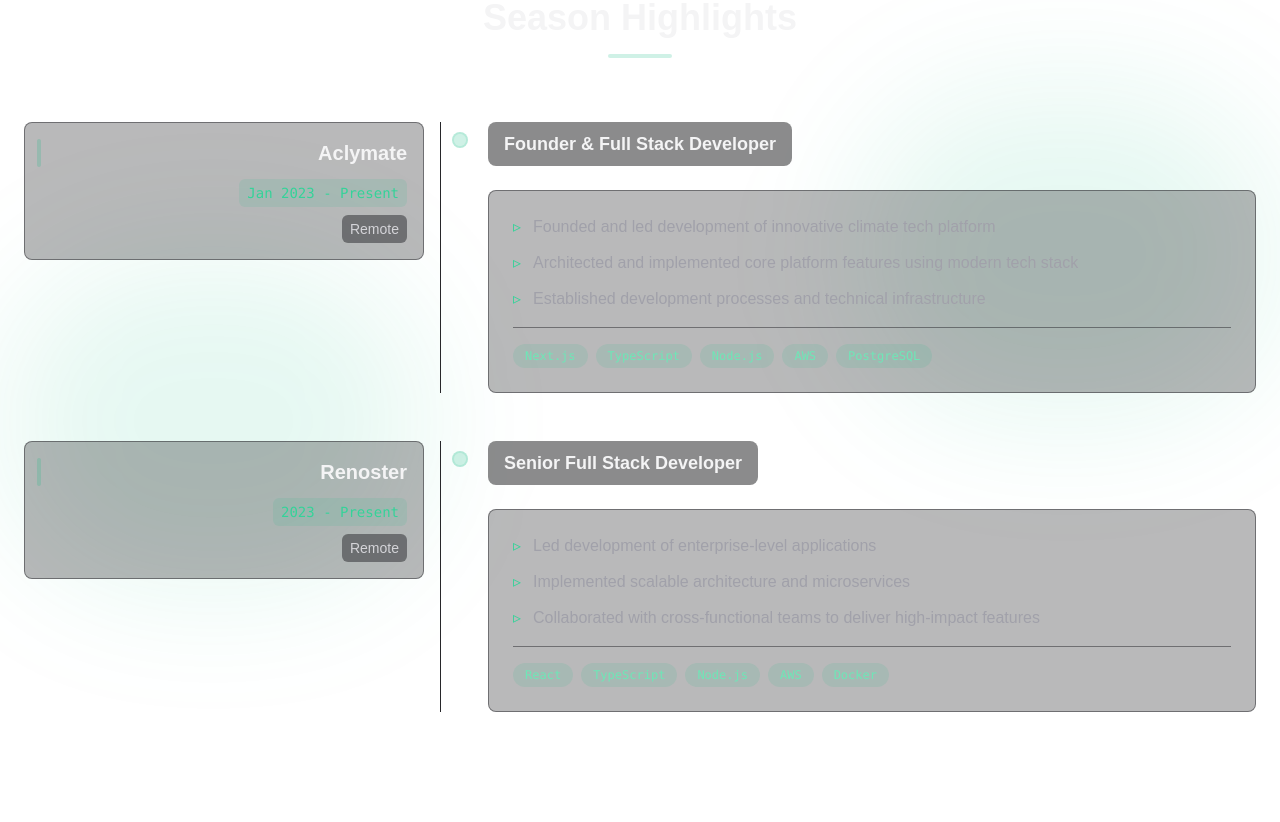
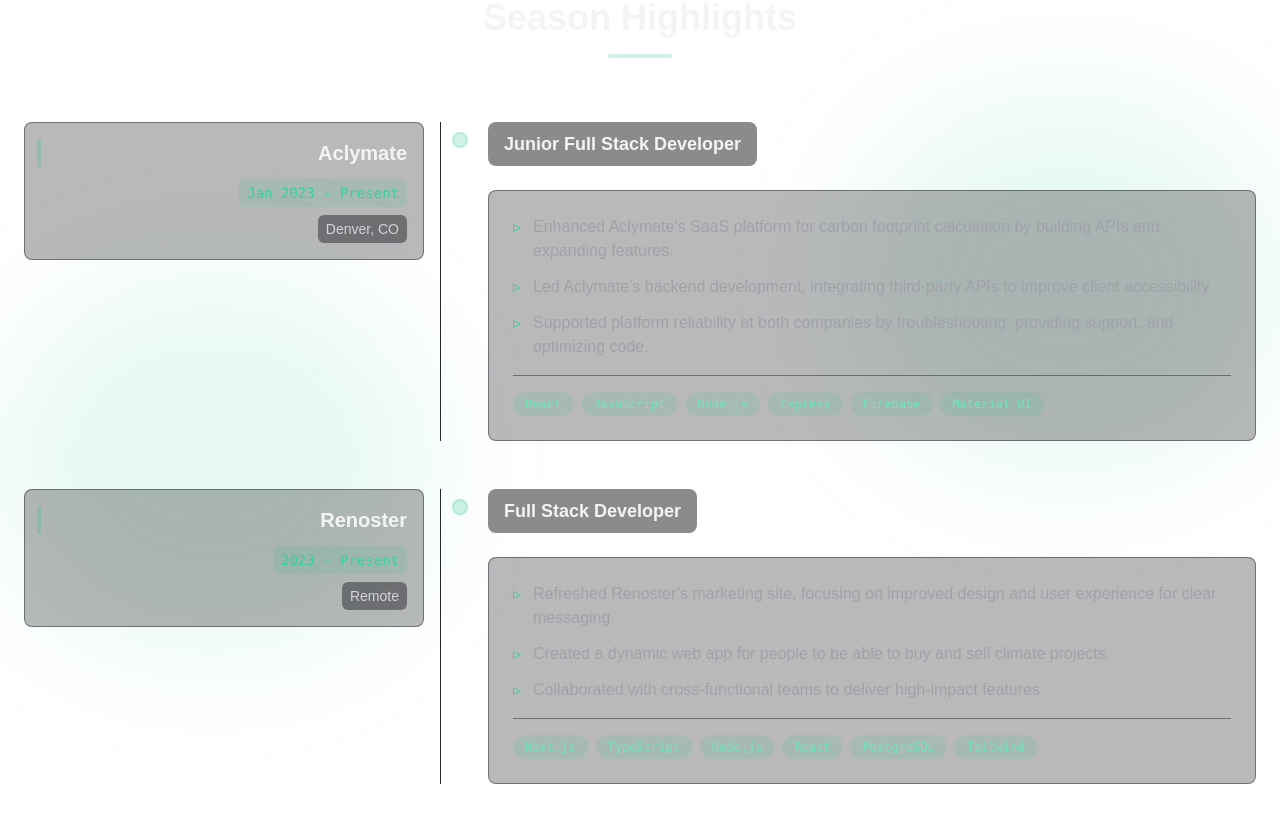
Before and after one commit to farukkandemir/portfolio-website, a Next.js app: page / in a window 1280 px wide. Shown: the part 1720-2542 px from the top of the page. Built offline with nearby package versions, Linux system fonts and the light colour scheme.

Commit message:
done experience.

```diff
--- a/components/sections/Experience.tsx
+++ b/components/sections/Experience.tsx
@@ -11,28 +11,42 @@
 
 const experiences: ExperienceType[] = [
   {
-    role: "Founder & Full Stack Developer",
+    role: "Junior Full Stack Developer",
     company: "Aclymate",
     duration: "Jan 2023 - Present",
-    location: "Remote",
+    location: "Denver, CO",
     achievements: [
-      "Founded and led development of innovative climate tech platform",
-      "Architected and implemented core platform features using modern tech stack",
-      "Established development processes and technical infrastructure",
+      "Enhanced Aclymate's SaaS platform for carbon footprint calculation by building APIs and expanding features.",
+      "Led Aclymate’s backend development, integrating third-party APIs to improve client accessibility",
+      "Supported platform reliability at both companies by troubleshooting, providing support, and optimizing code.",
     ],
-    skills: ["Next.js", "TypeScript", "Node.js", "AWS", "PostgreSQL"],
+    skills: [
+      "React",
+      "JavaScript",
+      "Node.js",
+      "Express",
+      "Firebase",
+      "Material UI",
+    ],
   },
   {
-    role: "Senior Full Stack Developer",
+    role: "Full Stack Developer",
     company: "Renoster",
     duration: "2023 - Present",
     location: "Remote",
     achievements: [
-      "Led development of enterprise-level applications",
-      "Implemented scalable architecture and microservices",
+      "Refreshed Renoster’s marketing site, focusing on improved design and user experience for clear messaging.",
+      "Created a dynamic web app for people to be able to buy and sell climate projects.",
       "Collaborated with cross-functional teams to deliver high-impact features",
     ],
-    skills: ["React", "TypeScript", "Node.js", "AWS", "Docker"],
+    skills: [
+      "Next.js",
+      "TypeScript",
+      "Node.js",
+      "React",
+      "PostgreSQL",
+      "Tailwind",
+    ],
   },
 ];
 
```
